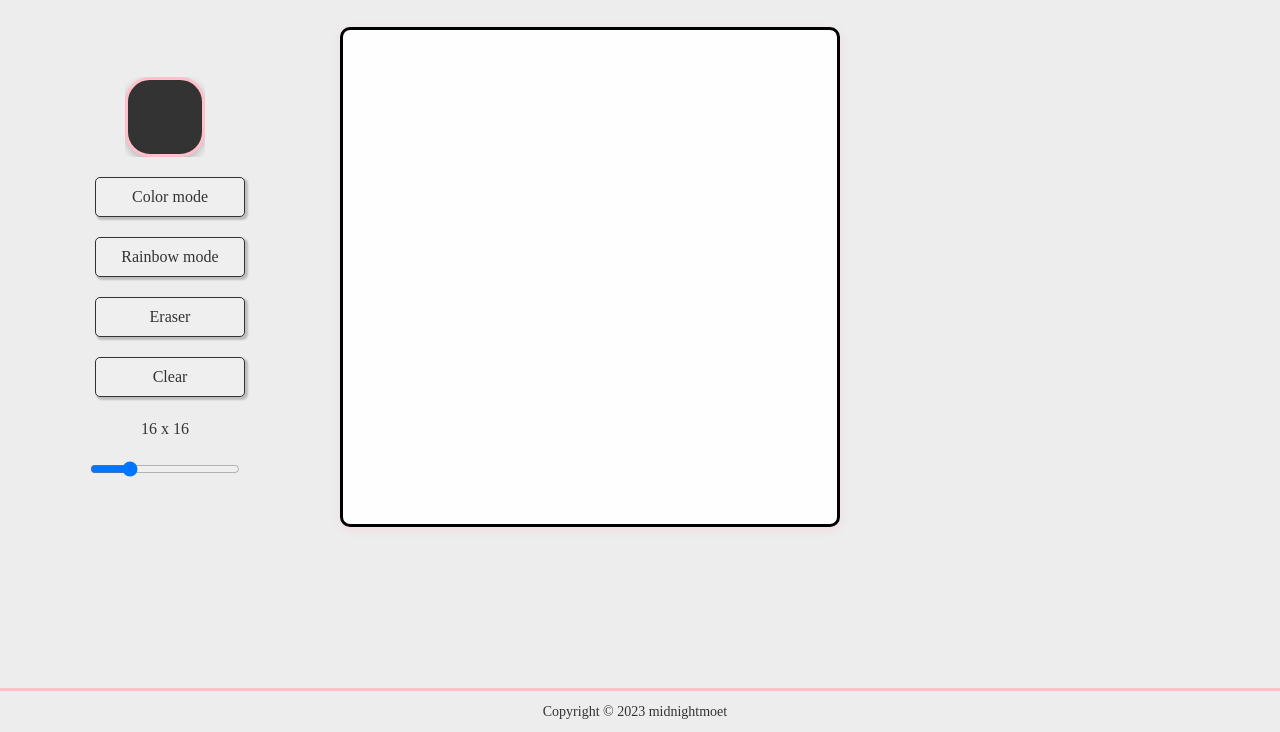
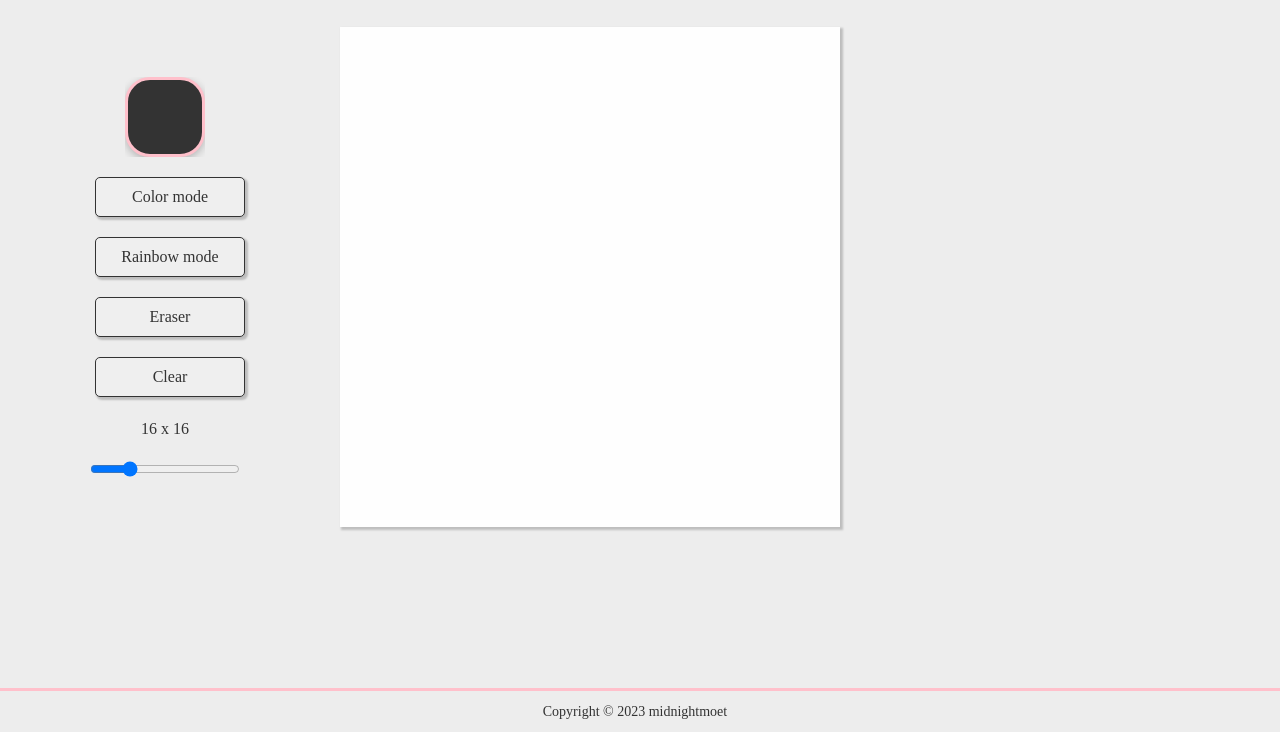
Before and after one commit to midnightmoet/Etch-A-Sketch_TOP, a plain HTML site: page index.html in a window 1280 px wide. Shown: the part 68-800 px from the top of the page. Drawn offline with Linux system fonts and the light colour scheme.

Commit message:
added some box shadow effect and lose a border around the grid

```diff
--- a/style.css
+++ b/style.css
@@ -148,9 +148,9 @@ input[type="color"]::-webkit-color-swatch {
 	width: 500px;
 	height: 500px;
 	background-color: var(--secondary-light);
-	box-shadow: rgba(255, 165, 180, 0.24) 0px 3px 8px;
-	border: 3px solid black;
-	border-radius: 10px;
+	box-shadow: 2px 2px 2px 1px rgba(0, 0, 0, 0.2);
+	/* border: 3px solid black;
+	border-radius: 10px; */
 }
 
 .grid-element {
```
